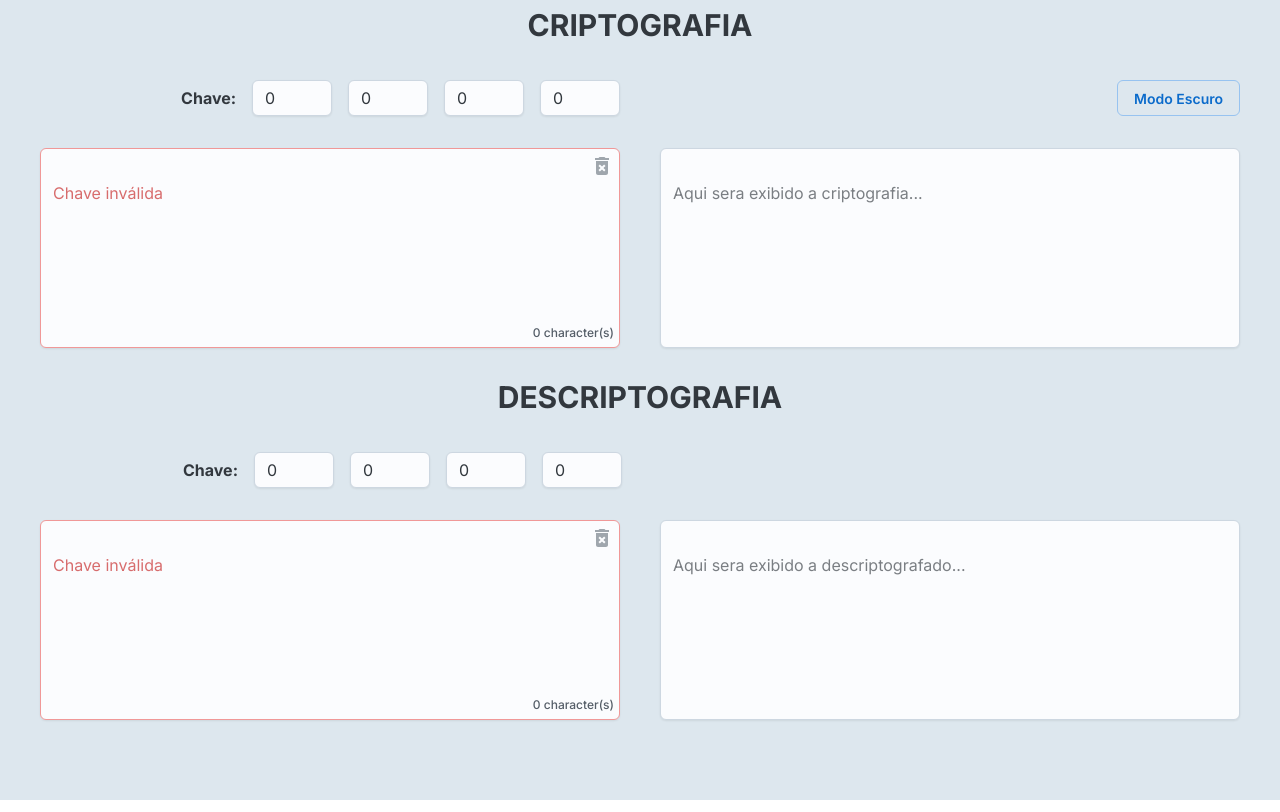
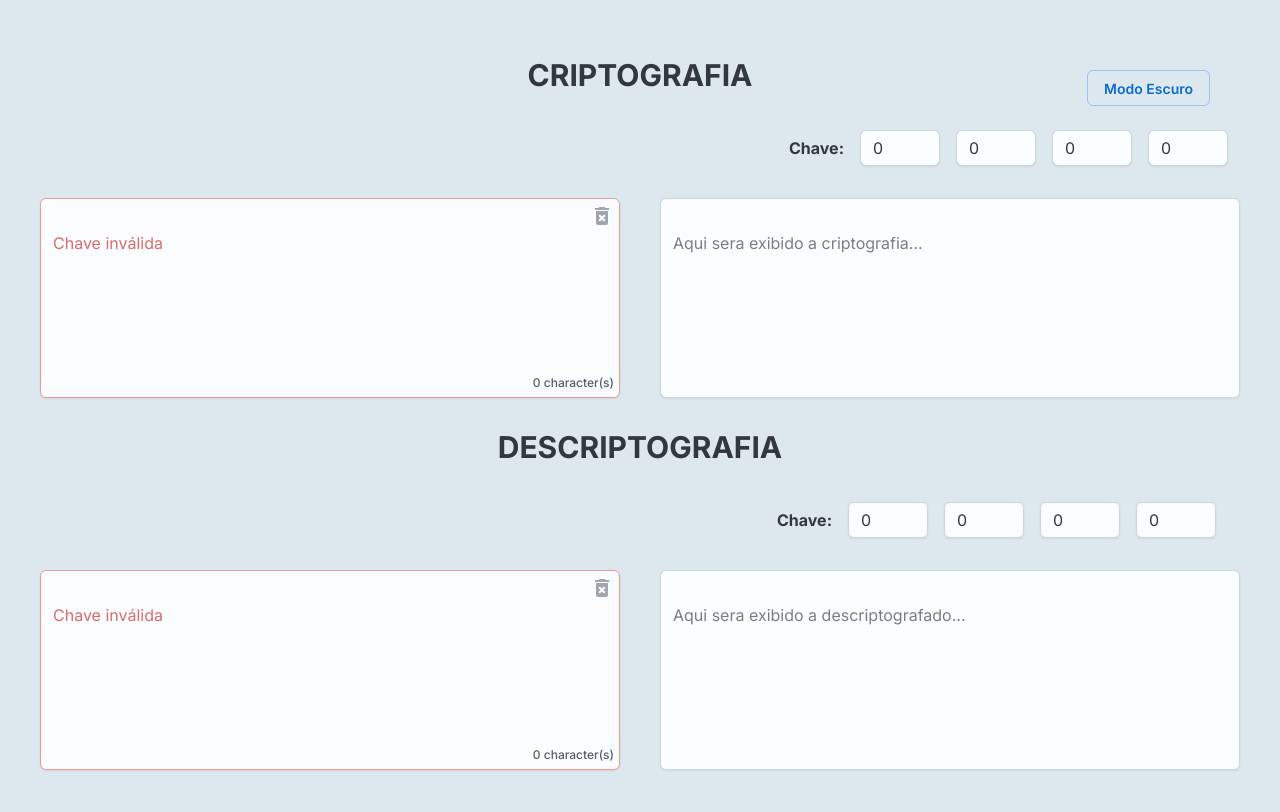
Before and after one commit to Gustavo08Mendes/projeto-criptografia, a Next.js app: page / in a window 1280 px wide. Built offline with nearby package versions, Linux system fonts and the light colour scheme.

Commit message:
Atualizado

```diff
--- a/src/app/page.tsx
+++ b/src/app/page.tsx
@@ -57,9 +57,6 @@ export default function Home() {
   const [copy, setCopy] = useState(false);
   const [copy2, setCopy2] = useState(false);
 
-
-  //Código para o calculo de matrizes
-
   //Array com o alfabeto e sues valores
   var chars: { [key: string]: number } = {
     'a': 10, 'b': 11, 'c': 12, 'd': 13, 'e': 14, 'f': 15, 'g': 16, 'h': 17, 'i': 18, 'j': 19,
@@ -79,6 +76,7 @@ export default function Home() {
     '/': 138, '\\': 139, '<': 140, '>': 141, '|': 142, '~': 143, '`': 144, '"': 145, "'": 146,
   };
 
+  //Código para o calculo de matrizes
   function multiplicarMatrizes(matriz1: number[][], matriz2: number[][]): number[][] {
     const result: number[][] = [];
     for (let i = 0; i < matriz1.length; i++) {
@@ -162,16 +160,16 @@ export default function Home() {
     if (chaveReversa) {
       var menssagemDescriptografada = multiplicarMatrizes(chaveReversa, matrizCriptogtafada);
 
-      //aredondo os valores para inteiros e transformando em uma matriz unidimensional
       var caracteres = []
       for (let m = 0; m < menssagemDescriptografada.length; m++) {
         for (let n = 0; n < menssagemDescriptografada[m].length; n++) {
           caracteres.push(Math.round(menssagemDescriptografada[m][n]));
         }
       }
+
       var matrizVerificada = tranformarEmMatriz(caracteres);
+
     }
-
   }
 
   // Função para descriptografar a mensagem criptografada e mostrar na tela
@@ -228,7 +226,6 @@ export default function Home() {
       }, 1000);
     }
 
-
     descriptografar();
 
   }, [matrizBidimensional, descriptografar]);
@@ -240,11 +237,17 @@ export default function Home() {
       }, 1000);
     }
   }, [copy2]);
+
   return (
     <Stack
       sx={{ display: 'flex', alignItems: 'center', flexDirection: 'column', background: "neutral.outlinedDisabledBorder", Width: '1200px', minHeight: '100vh', pb: '50px' }}
     >
-      <Box sx={{ height: '50px', display: 'flex', justifyContent: 'center', alignItems: 'center' }} width={{ xs: 300, sm: 600, md: 800, lg: 1200 }}>
+      <Stack sx={{ position: 'fixed', right: '70px', top: '70px' }}>
+        <CssVarsProvider>
+          <ModeToggle />
+        </CssVarsProvider>
+      </Stack>
+      <Box sx={{ height: '50px', display: 'flex', justifyContent: 'center', alignItems: 'center', marginTop: '50px' }} width={{ xs: 300, sm: 600, md: 800, lg: 1200 }}>
         <Typography sx={{ fontWeight: 'bold', fontSize: '30px' }}>CRIPTOGRAFIA</Typography>
       </Box>
       <Stack
@@ -252,10 +255,13 @@ export default function Home() {
         width={{ xs: 300, sm: 600, md: 800, lg: 1200 }}
         justifyContent={{ xs: 'center', sm: 'center' }}
       >
+
         <Stack
-          sx={{ display: 'flex', gap: 2, width: '100%', alignItems: 'end', justifyContent: 'end', flexDirection: 'row' }}
+          sx={{ display: 'flex', gap: 2, width: '100%', alignItems: 'end', justifyContent: 'end', flexDirection: 'column' }}
           justifyContent={{ xs: 'center', sm: 'center' }}
+          flexDirection={{ xs: 'column', sm: 'row' }}
         >
+
           <Stack sx={{ gap: 2, width: '50%', alignItems: 'center', justifyContent: 'end', flexDirection: 'row', pr: 1.5 }}>
             <Typography sx={{ fontWeight: 'bold' }}>
               Chave:
@@ -268,11 +274,6 @@ export default function Home() {
             />
             <Input type="number" sx={{ width: 80 }} value={val4} onChange={(e) => setVal4(parseInt(e.target.value))}
             />
-          </Stack>
-          <Stack sx={{ display: 'flex', gap: 2, width: '50%', alignItems: 'end', justifyContent: 'end', flexDirection: 'row' }}>
-            <CssVarsProvider>
-              <ModeToggle />
-            </CssVarsProvider>
           </Stack>
         </Stack>
       </Stack>
@@ -324,7 +325,7 @@ export default function Home() {
         justifyContent={{ xs: 'center', sm: 'center' }}
       >
         <Stack
-          sx={{ display: 'flex', width: '100%', alignItems: 'end', justifyContent: 'start', flexDirection: 'row', mr: 1.5 }}
+          sx={{ display: 'flex', width: '100%', alignItems: 'end', justifyContent: 'end', flexDirection: 'row', mr: 1.5 }}
           justifyContent={{ xs: 'center', sm: 'center' }}
         >
           <Stack sx={{ gap: 2, width: '50%', alignItems: 'center', justifyContent: 'end', flexDirection: 'row', pr: 1.5 }}>
```
